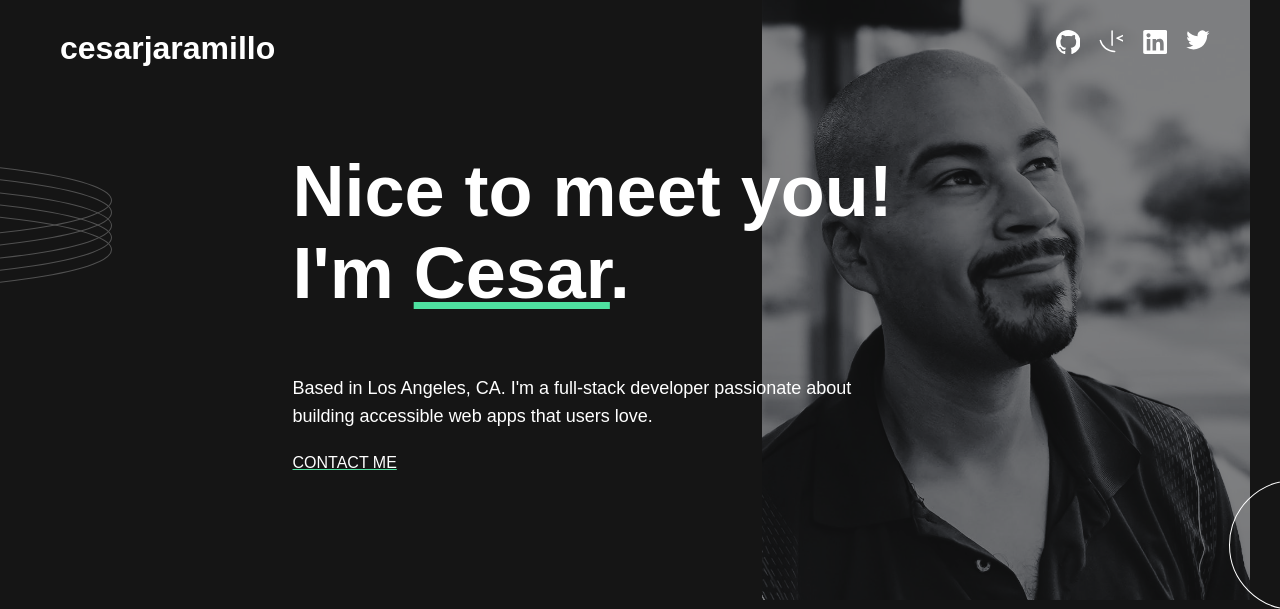
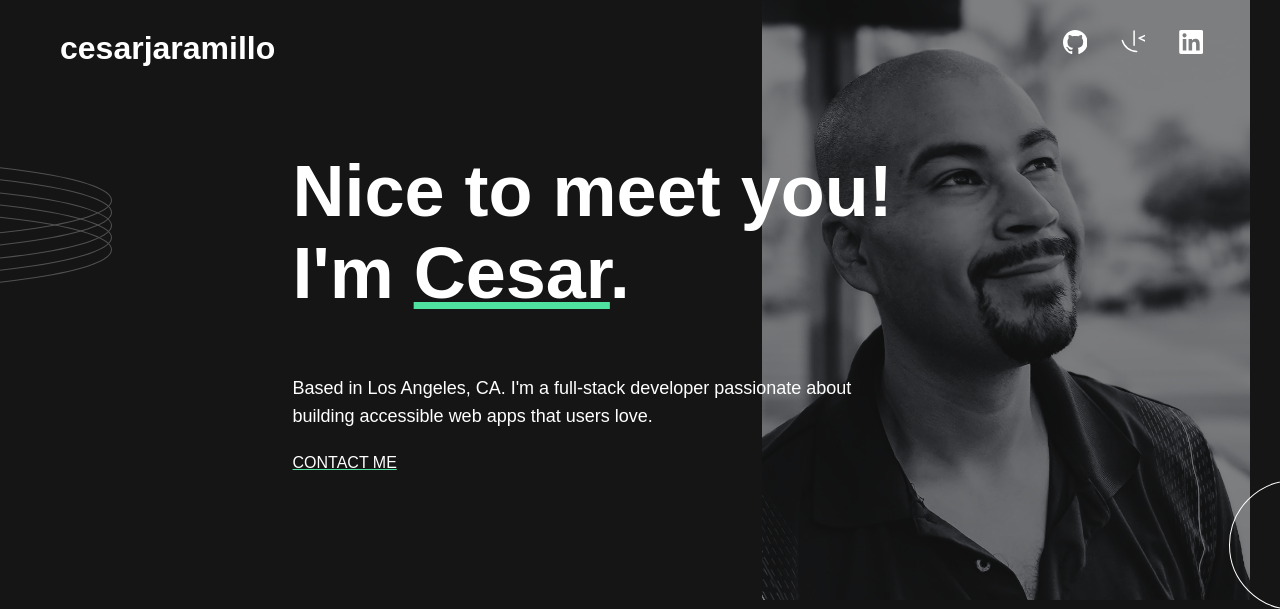
Before and after one commit to CESAR-JARAMILLO/Portfolio-Site, a Flask app: page / in a window 1280 px wide. Shown: the top 609 px of the page. Run offline with Flask 2, Linux system fonts and the light colour scheme.

Commit message:
removed twitter icon

```diff
--- a/templates/index.html
+++ b/templates/index.html
@@ -25,9 +25,6 @@
         </a>
         <a href="https://www.linkedin.com/in/cesar-jaramillo-dev/">
           <svg class="on-hover social-icon" xmlns="http://www.w3.org/2000/svg" width="25" height="24"><path fill="#FFF" fill-rule="evenodd" d="M5.551 3.304c-1.14 0-2.067.926-2.067 2.064 0 1.14.928 2.066 2.067 2.066a2.066 2.066 0 0 0 0-4.13ZM3.767 8.998v11.453h3.562L7.33 8.998H3.767Zm5.798 0V20.45l3.554.002.002-5.668c0-1.454.253-2.941 2.132-2.941 1.851 0 1.851 1.755 1.851 3.036v5.571l3.559-.001v-6.28c0-2.834-.517-5.457-4.27-5.457-1.763 0-2.916.997-3.368 1.85h-.05V8.997h-3.41ZM22.435 24H1.982c-.976 0-1.77-.777-1.77-1.732V1.731C.212.776 1.006 0 1.982 0h20.453c.98 0 1.777.776 1.777 1.73v20.538c0 .955-.797 1.732-1.777 1.732Z"/></svg>
-        </a>
-        <a href="#">
-          <svg class="on-hover social-icon" xmlns="http://www.w3.org/2000/svg" width="24" height="20"><path fill="#FFF" d="M23.492 2.705a9.563 9.563 0 0 1-2.742.751 4.788 4.788 0 0 0 2.1-2.643 9.536 9.536 0 0 1-3.033 1.159 4.778 4.778 0 0 0-8.14 4.357 13.564 13.564 0 0 1-9.844-4.99 4.774 4.774 0 0 0-.646 2.4 4.778 4.778 0 0 0 2.124 3.977 4.765 4.765 0 0 1-2.163-.598v.061a4.778 4.778 0 0 0 3.832 4.684 4.812 4.812 0 0 1-2.158.082 4.78 4.78 0 0 0 4.462 3.316 9.584 9.584 0 0 1-5.932 2.045c-.38 0-.762-.022-1.14-.067a13.508 13.508 0 0 0 7.32 2.146c8.787 0 13.59-7.277 13.59-13.589 0-.205-.004-.412-.013-.617a9.71 9.71 0 0 0 2.381-2.471l.002-.003Z"/></svg>
         </a>
       </div>
     </div>
@@ -228,9 +225,6 @@
         <a href="https://www.linkedin.com/in/cesar-jaramillo-dev/">
           <svg class="on-hover social-icon" xmlns="http://www.w3.org/2000/svg" width="25" height="24"><path fill="#FFF" fill-rule="evenodd" d="M5.551 3.304c-1.14 0-2.067.926-2.067 2.064 0 1.14.928 2.066 2.067 2.066a2.066 2.066 0 0 0 0-4.13ZM3.767 8.998v11.453h3.562L7.33 8.998H3.767Zm5.798 0V20.45l3.554.002.002-5.668c0-1.454.253-2.941 2.132-2.941 1.851 0 1.851 1.755 1.851 3.036v5.571l3.559-.001v-6.28c0-2.834-.517-5.457-4.27-5.457-1.763 0-2.916.997-3.368 1.85h-.05V8.997h-3.41ZM22.435 24H1.982c-.976 0-1.77-.777-1.77-1.732V1.731C.212.776 1.006 0 1.982 0h20.453c.98 0 1.777.776 1.777 1.73v20.538c0 .955-.797 1.732-1.777 1.732Z"/></svg>
         </a>
-        <a href="#">
-          <svg class="on-hover social-icon" xmlns="http://www.w3.org/2000/svg" width="24" height="20"><path fill="#FFF" d="M23.492 2.705a9.563 9.563 0 0 1-2.742.751 4.788 4.788 0 0 0 2.1-2.643 9.536 9.536 0 0 1-3.033 1.159 4.778 4.778 0 0 0-8.14 4.357 13.564 13.564 0 0 1-9.844-4.99 4.774 4.774 0 0 0-.646 2.4 4.778 4.778 0 0 0 2.124 3.977 4.765 4.765 0 0 1-2.163-.598v.061a4.778 4.778 0 0 0 3.832 4.684 4.812 4.812 0 0 1-2.158.082 4.78 4.78 0 0 0 4.462 3.316 9.584 9.584 0 0 1-5.932 2.045c-.38 0-.762-.022-1.14-.067a13.508 13.508 0 0 0 7.32 2.146c8.787 0 13.59-7.277 13.59-13.589 0-.205-.004-.412-.013-.617a9.71 9.71 0 0 0 2.381-2.471l.002-.003Z"/></svg>
-        </a>
       </div>
     </div>
   </footer>
```
